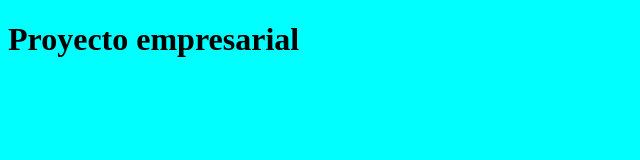
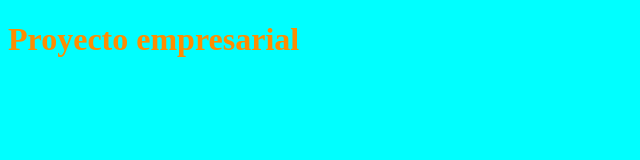
Before and after one commit to manuellopez012/CursoGit, a plain HTML site: page Index.html in a window 1280 px wide. Shown: the whole page, without its empty margins (0-640 px from the left). Drawn offline with Linux system fonts and the light colour scheme.

Commit message:
Negrita y color naranja

```diff
--- a/css/estilocss.css
+++ b/css/estilocss.css
@@ -4,4 +4,6 @@
 body{
 
 	background-color: aqua;
+	font-weight: bold;
+	color: darkorange;
 }
```
